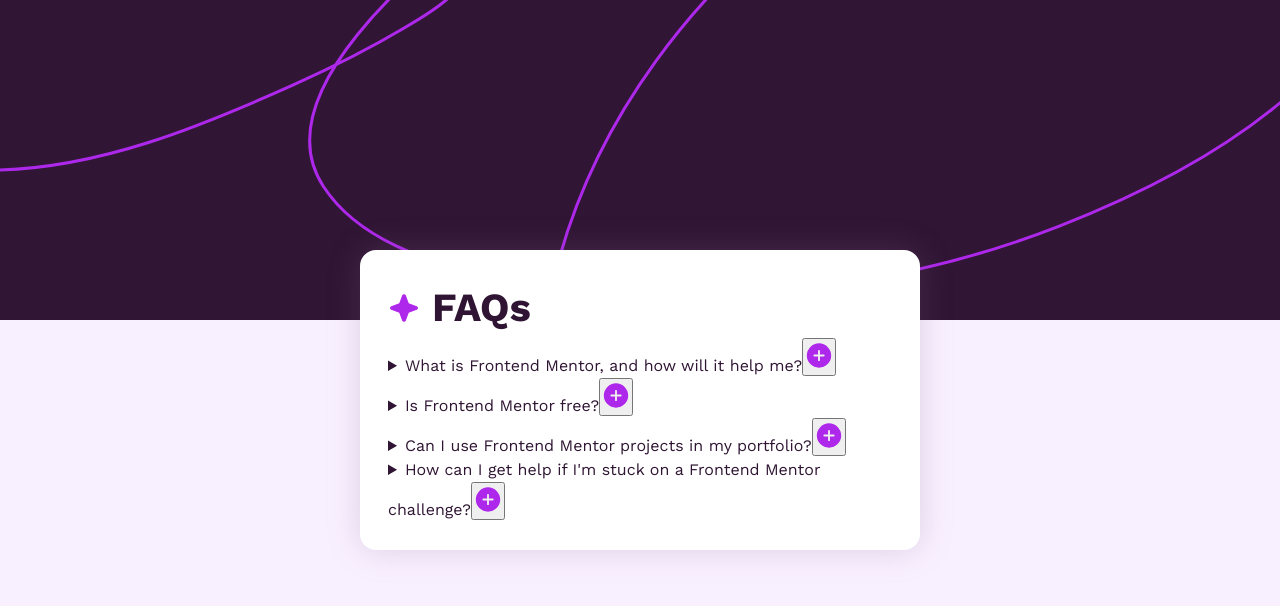
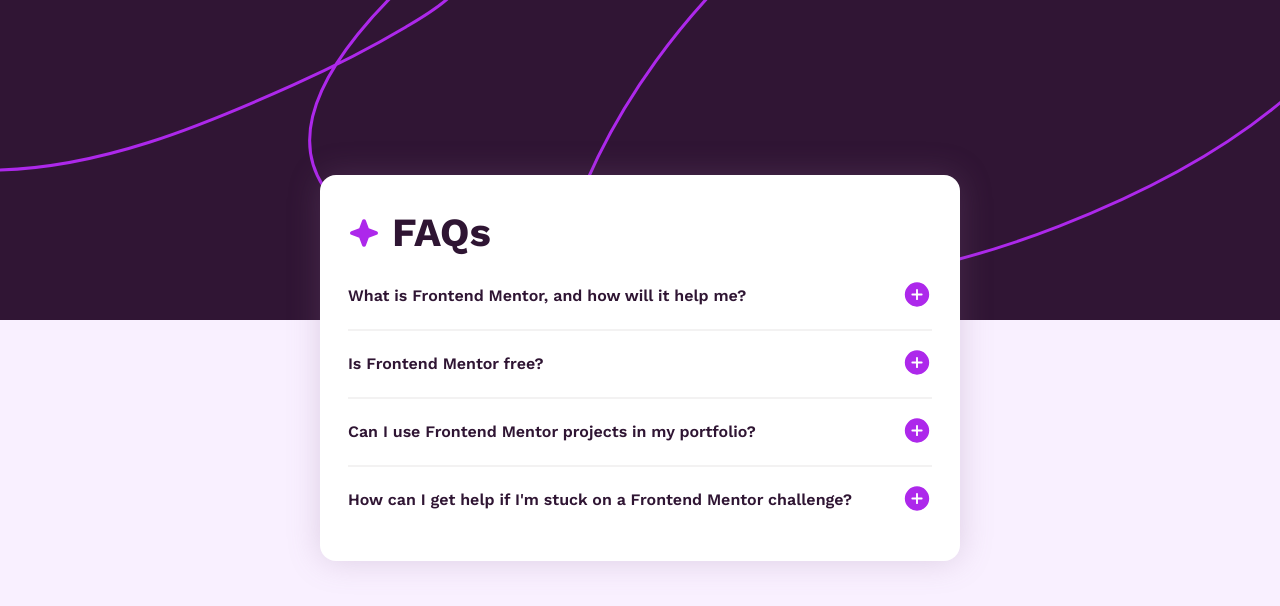
Before and after one commit to Bewjsdk/Bewjsdk.github.io, a React (Vite) app in the folder Projects/faq-accordion/: page / in a window 1280 px wide. Shown: the top 606 px of the page. Built offline with nearby package versions, Linux system fonts and the light colour scheme.

Commit message:
Desktop Size Finish

```diff
--- a/Projects/faq-accordion/src/components/FaqsShow.jsx
+++ b/Projects/faq-accordion/src/components/FaqsShow.jsx
@@ -18,7 +18,6 @@ function FaqsShow({data}) {
       <details
         open={isShow}
         className={isShow ? "faqs-contents-item active" : "faqs-contents-item"}
-        onClick={(e) => e.preventDefault()}
       >
         {/* Question Topic */}
         <summary>
@@ -31,6 +30,7 @@ function FaqsShow({data}) {
         {/* Answer */}
         <p>{data.answer}</p>
       </details>
+      <hr />
     </>
   )
 }
--- a/Projects/faq-accordion/src/index.css
+++ b/Projects/faq-accordion/src/index.css
@@ -29,6 +29,12 @@ body {
   min-height: 100dvh;
 }
 
+button {
+  border: none;
+  background: transparent;
+  cursor: pointer;
+}
+
 button:focus,
 button:focus-visible {
   outline: 4px auto -webkit-focus-ring-color;
--- a/Projects/faq-accordion/src/styles/App.scss
+++ b/Projects/faq-accordion/src/styles/App.scss
@@ -10,3 +10,11 @@
   justify-content: center;
   align-items: center;
 }
+
+hr {
+  border: 1px solid #8781811a;
+
+  &:last-child {
+    display: none;
+  }
+}
--- /dev/null
+++ b/Projects/faq-accordion/src/styles/_FaqsContents.scss
@@ -0,0 +1,25 @@
+/* Faqs Contents */
+.faqs-contents {
+
+  /* Faqs Question */
+  &-item > summary {
+    list-style: none;
+    font-weight: 600;
+    cursor: pointer;
+    transition: color 0.25s;
+    display: flex;
+    justify-content: space-between;
+    align-items: center;
+    padding-block: 1em;
+
+    &:hover {
+      color: colors.$primaryColor;
+    }
+  }
+
+  /* Answer */
+  &-item > p {
+    padding-block-end: 1.5em;
+    color: colors.$grayishPurple;
+  }
+}
--- a/Projects/faq-accordion/src/styles/_FaqsMain.scss
+++ b/Projects/faq-accordion/src/styles/_FaqsMain.scss
@@ -1,12 +1,16 @@
 @use './colors';
+
+@import './FaqsContents';
 
 /* Faqs container */
 .faqs-container {
+  position: relative;
+  top: -2rem;
   background: colors.$white;
   color: colors.$darkPurple;
   padding: 1.75em;
   border-radius: 1em;
-  width: 35rem;
+  width: 40rem;
   box-shadow: 0 0 2em #8c699141;
 }
 
--- a/Projects/faq-accordion/src/styles/_colors.scss
+++ b/Projects/faq-accordion/src/styles/_colors.scss
@@ -1,3 +1,5 @@
+$primaryColor: #AD28EB;
+
 $white: hsl(0, 0%, 100%);
 $lightPink: hsl(275, 100%, 97%);
 $grayishPurple: hsl(292, 16%, 49%);
```
